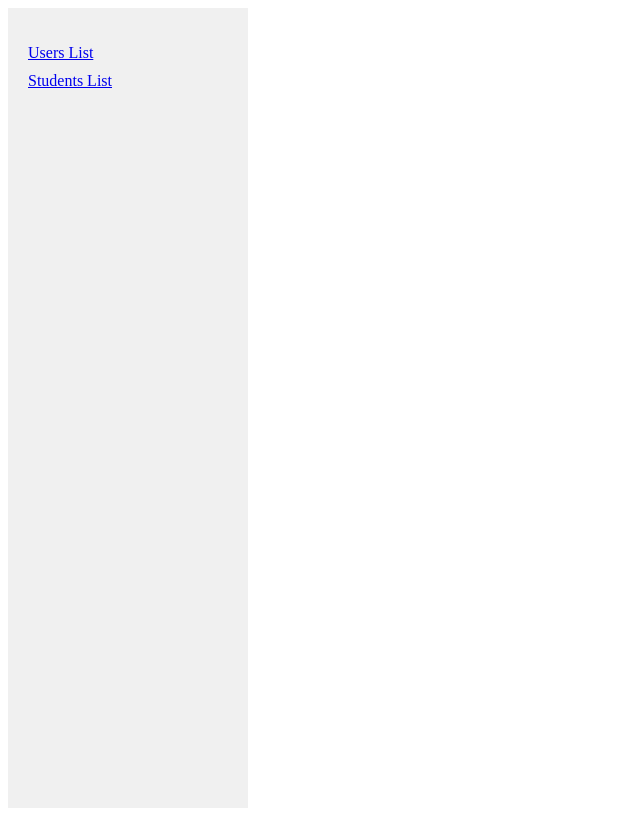
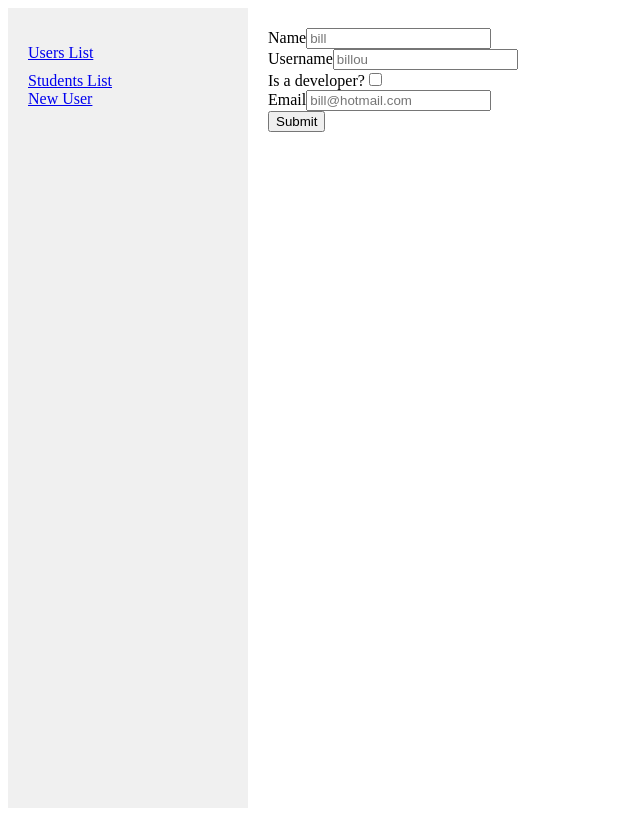
Before and after one commit to DavidHuveau/react-query-starter, a React (Vite) app: page /users/new in a window 1280 px wide. Shown: the whole page, without its empty margins (0-640 px from the left). Built offline with nearby package versions, Linux system fonts and the light colour scheme.

Commit message:
use react hook form

```diff
--- a/package.json
+++ b/package.json
@@ -13,6 +13,7 @@
     "@tanstack/react-query": "^5.64.2",
     "react": "^18.3.1",
     "react-dom": "^18.3.1",
+    "react-hook-form": "^7.54.2",
     "react-router-dom": "^7.1.3"
   },
   "devDependencies": {
--- a/src/App.tsx
+++ b/src/App.tsx
@@ -1,6 +1,7 @@
 import { BrowserRouter as Router, Routes, Route, Link } from 'react-router-dom';
 import UsersList from './Users//UsersList';
 import StudentsList from './Students/StudentsList';
+import UserForm from './Users/UserForm';
 import './App.css'
 
 const App = () => {
@@ -21,12 +22,16 @@ const App = () => {
             <li>
               <Link to="/students">Students List</Link>
             </li>
+            <li>
+              <Link to="/users/new">New User</Link>
+            </li>
           </ul>
         </nav>
 
         <div style={{ flex: 1, padding: '20px' }}>
           <Routes>
             <Route path="/users" element={<UsersList />} />
+            <Route path="/users/new" element={<UserForm />} />
             <Route path="/students" element={<StudentsList />} />
           </Routes>
         </div>
--- /dev/null
+++ b/src/Users/UserForm.tsx
@@ -0,0 +1,72 @@
+import { useForm } from "react-hook-form";
+import { User } from "./types";
+
+export type UserForm = Omit<User, "id" | "address" | "phone" | "website" | "company">;
+
+const UserForm = () => {
+  const {
+    register,
+    handleSubmit,
+    watch,
+    formState: { errors }
+  } = useForm<UserForm>();
+
+  const onSubmit = (data: UserForm) => {
+    alert(JSON.stringify(data));
+  };
+
+  console.log(errors);
+  console.log(watch("name"))
+
+  return (
+    <form onSubmit={handleSubmit(onSubmit)}>
+      <div>
+        <label htmlFor="name">Name</label>
+        <input
+          id="Name"
+          placeholder="bill"
+          {...register("name", { required: true, maxLength: 10 })}
+        />
+      {errors?.name && errors.name.type === "required" && <p>Name is required</p>}
+      {errors?.name && errors.name.type === "maxLength" && <p>MaxLength is reached</p>}
+      </div>
+
+      <div>
+        <label htmlFor="username">Username</label>
+        <input
+          id="username"
+          placeholder="billou"
+          {...register("username", { required: true, maxLength: 10 })}
+        />
+      {errors?.username && errors.username.type === "required" && <p>Username is required</p>}
+      {errors?.username && errors.username.type === "maxLength" && <p>MaxLength is reached</p>}
+      </div>
+
+      <div>
+        <label htmlFor="isDeveloper">Is a developer?</label>
+        <input
+          type="checkbox"
+          id="isDeveloper"
+          value="yes"
+          {...register("isDeveloper")}
+        />
+      </div>
+
+      <div>
+        <label htmlFor="email">Email</label>
+        <input
+          type="email"
+          id="email"
+          placeholder="bill@hotmail.com"
+          {...register("email", { required: true, pattern: /^[^\s@]+@[^\s@]+\.[^\s@]+$/ })}
+        />
+      {errors?.email && errors.email.type === "required" && <p>Email is required</p>}
+      {errors?.email && errors.email.type === "pattern" && <p>Email is not valid</p>}
+      </div>
+
+      <button type="submit">Submit</button>
+    </form>
+  );
+};
+
+export default UserForm;
--- a/src/Users/types.ts
+++ b/src/Users/types.ts
@@ -26,4 +26,5 @@ export type User = {
   phone: string;
   website: string;
   company: Company;
+  isDeveloper: boolean;
 };
```
Also changed, not shown: 1 other file (tests, documents, lock files or other folders).
